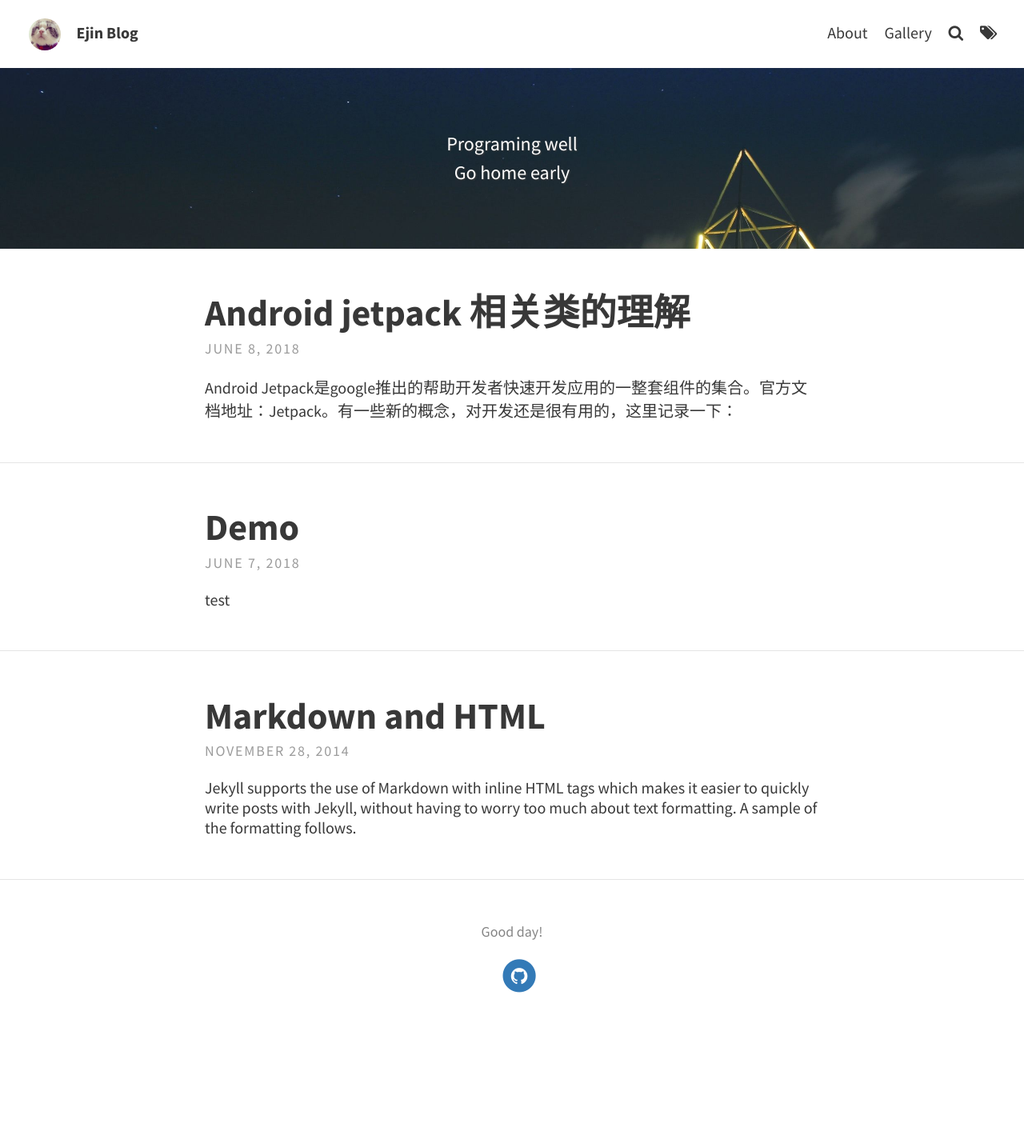
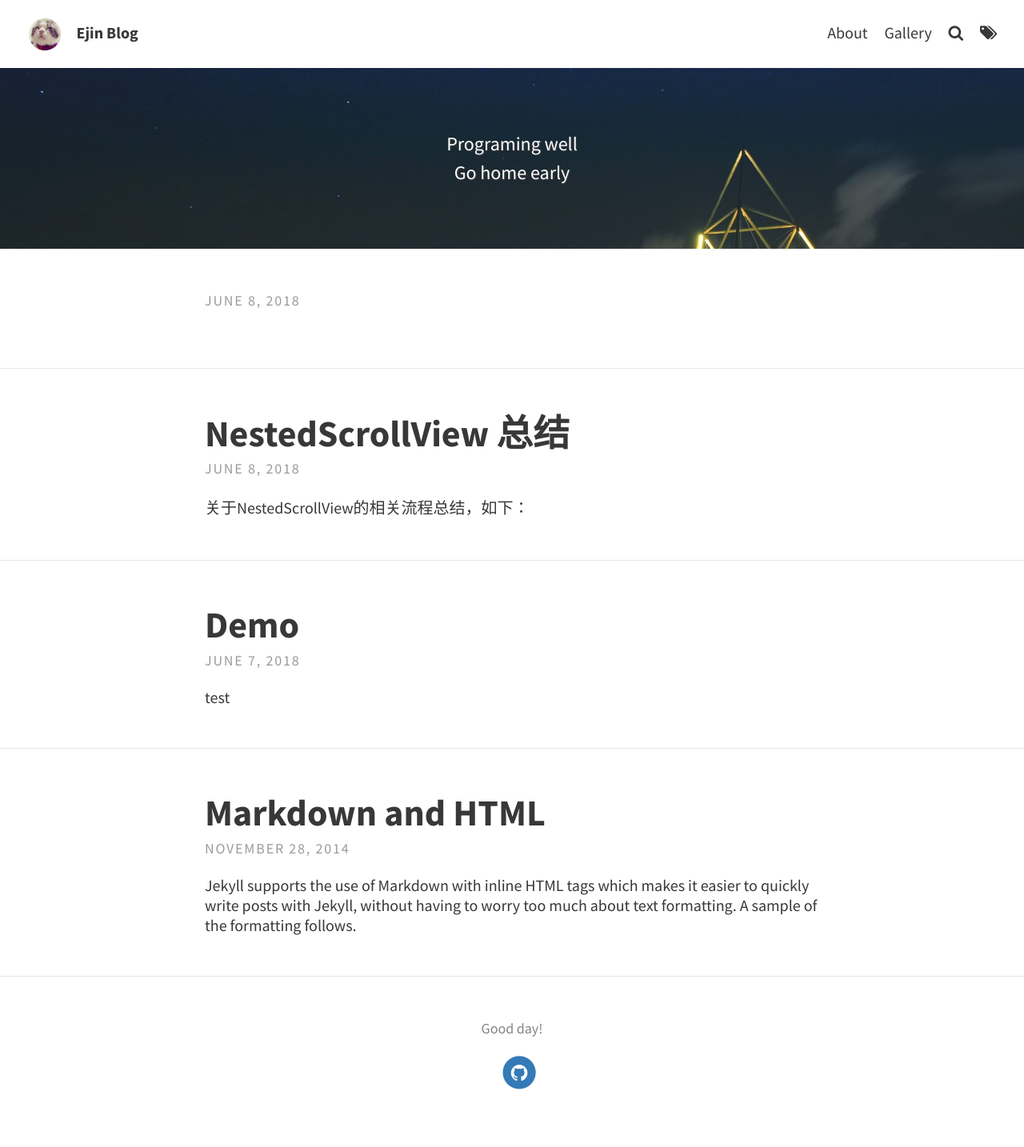
Before and after one commit to ejin66/ejin66.github.io, a Jekyll site: the page built from index.html, in a window 1280 px wide. Shown: the whole page at 80% size. Built offline with Jekyll 4.4.1, drawn with Linux system fonts in a browser that asks for light colours; the list of posts is cut into pages by our own code; before the commit the page ends 1313 px from its top, so only the background shows below that.

Commit message:
nestedScrollView总结

```diff
--- a/_posts/2018-06-08-Android-jetpack-1.md
+++ b/_posts/2018-06-08-Android-jetpack-1.md
@@ -1,14 +1,24 @@
 ---
-layout: post
+layout:post
 title: Android jetpack 相关类的理解
-tags: [Jetpack, Android]
+tags:[Jetpack, Android]
 ---
+
+
 
 ### Android Jetpack是`google`推出的帮助开发者快速开发应用的一整套组件的集合。官方文档地址：[Jetpack](https://developer.android.com/jetpack/arch/)。有一些新的概念，对开发还是很有用的，这里记录一下：
 ---------------------------------------
 
 #### ViewModel
-//待整理
+1. 概念
+
+
+
+2. 代码
+
+
+
+3. 如何使用
 
 #### LiveData
 //待整理
--- /dev/null
+++ b/_posts/2018-06-08-android-nested-scroll-view.md
@@ -0,0 +1,11 @@
+---
+layout: post
+title: NestedScrollView 总结
+tags: [Android, NestedScrollView ]
+---
+
+
+
+关于NestedScrollView的相关流程总结，如下：
+
+![NestedScrollView流程图]({{ site.baseurl }}/assets/img/pexels/NestedScroll.png)
```
Also changed, not shown: assets/img/pexels/NestedScroll.png (added).
